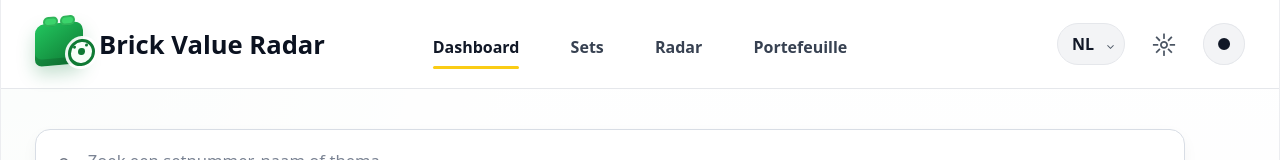
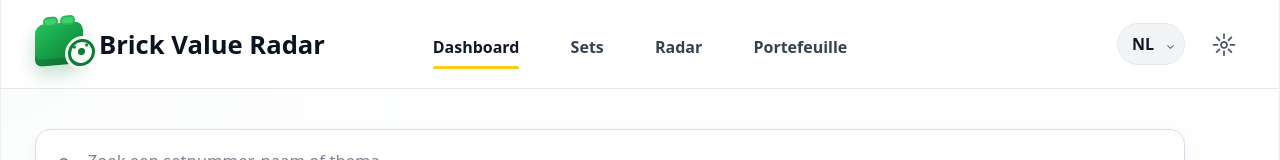
Before and after one commit to EJB2026/brick-value-radar, a React (Vite) app: page / in a window 1280 px wide. Shown: the top 160 px of the page. Built offline with nearby package versions, Linux system fonts and the light colour scheme.

Commit message:
Remove profile button

```diff
--- a/src/components/Header/Header.css
+++ b/src/components/Header/Header.css
@@ -114,8 +114,7 @@
   gap: 18px;
 }
 
-.icon-button,
-.profile-button {
+.icon-button {
   display: inline-grid;
   place-items: center;
   width: 42px;
@@ -158,11 +157,6 @@
   color: #4b5563;
   font-size: 1.55rem;
   background: transparent;
-}
-
-.profile-button {
-  font-size: 1rem;
-  box-shadow: inset 0 0 0 1px #e5e7eb;
 }
 
 .menu-button {
@@ -253,7 +247,6 @@
     gap: 0;
   }
 
-  .profile-button,
   .icon-button {
     width: 36px;
     height: 36px;
--- a/src/components/Header/Header.tsx
+++ b/src/components/Header/Header.tsx
@@ -56,9 +56,6 @@ export function Header() {
           <button className="icon-button theme-button" type="button" aria-label={messages.header.lightTheme}>
             <span aria-hidden="true">☼</span>
           </button>
-          <button className="profile-button" type="button" aria-label={messages.header.profile}>
-            <span aria-hidden="true">●</span>
-          </button>
         </div>
       </div>
     </header>
--- a/src/i18n/translations.ts
+++ b/src/i18n/translations.ts
@@ -23,7 +23,6 @@ export const translations = {
       radar: "Radar",
       portfolio: "Portefeuille",
       lightTheme: "Licht thema",
-      profile: "Profiel",
       language: "Taal",
       switchLanguage: "Taal wijzigen naar Engels",
     },
@@ -114,7 +113,6 @@ export const translations = {
       radar: "Radar",
       portfolio: "Portfolio",
       lightTheme: "Light theme",
-      profile: "Profile",
       language: "Language",
       switchLanguage: "Switch language to Dutch",
     },
```
